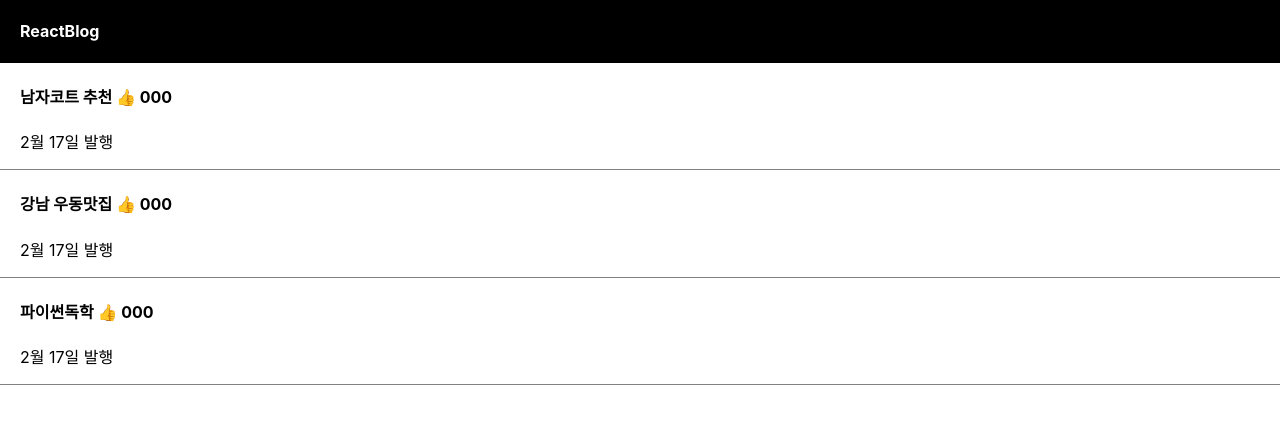
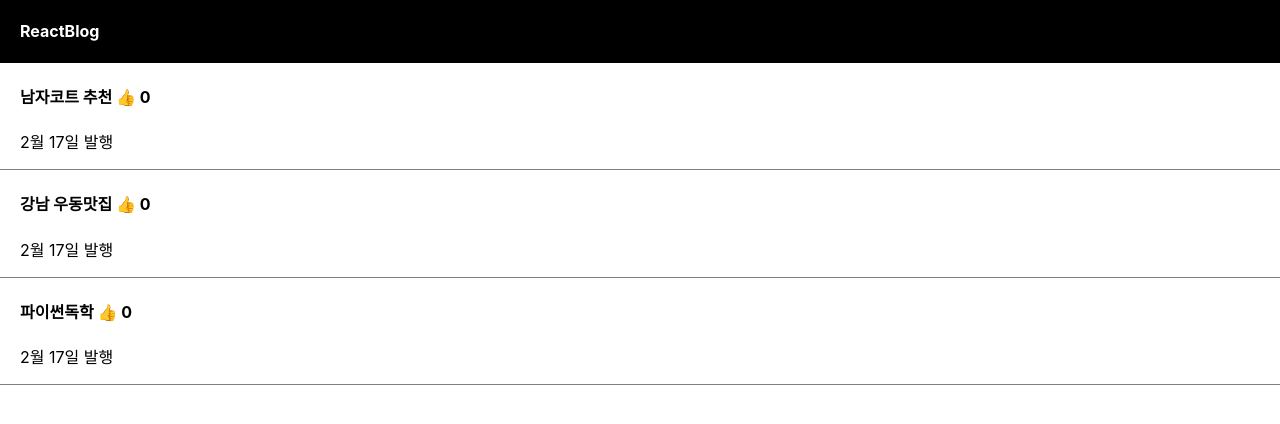
Before and after one commit to doong2imdang/TIL, a React (Create React App) app in the folder CodingApple/React/blog/: page / in a window 1280 px wide. Shown: the top 424 px of the page. Built offline with nearby package versions, Linux system fonts and the light colour scheme.

Commit message:
9. map: 많은 div들을 반복문으로 줄이고 싶은 충동이 들 때_숙제

```diff
--- a/CodingApple/React/blog/src/App.js
+++ b/CodingApple/React/blog/src/App.js
@@ -124,12 +124,14 @@ function App() {
               {글제목[i]}{" "}
               <span
                 onClick={() => {
-                  따봉변경(따봉 + 1);
+                  const new따봉 = [...따봉];
+                  new따봉[i] += 1;
+                  따봉변경(new따봉);
                 }}
               >
                 👍
               </span>{" "}
-              {따봉}
+              {따봉[i]}
             </h4>
             <p>2월 17일 발행</p>
           </div>
```
